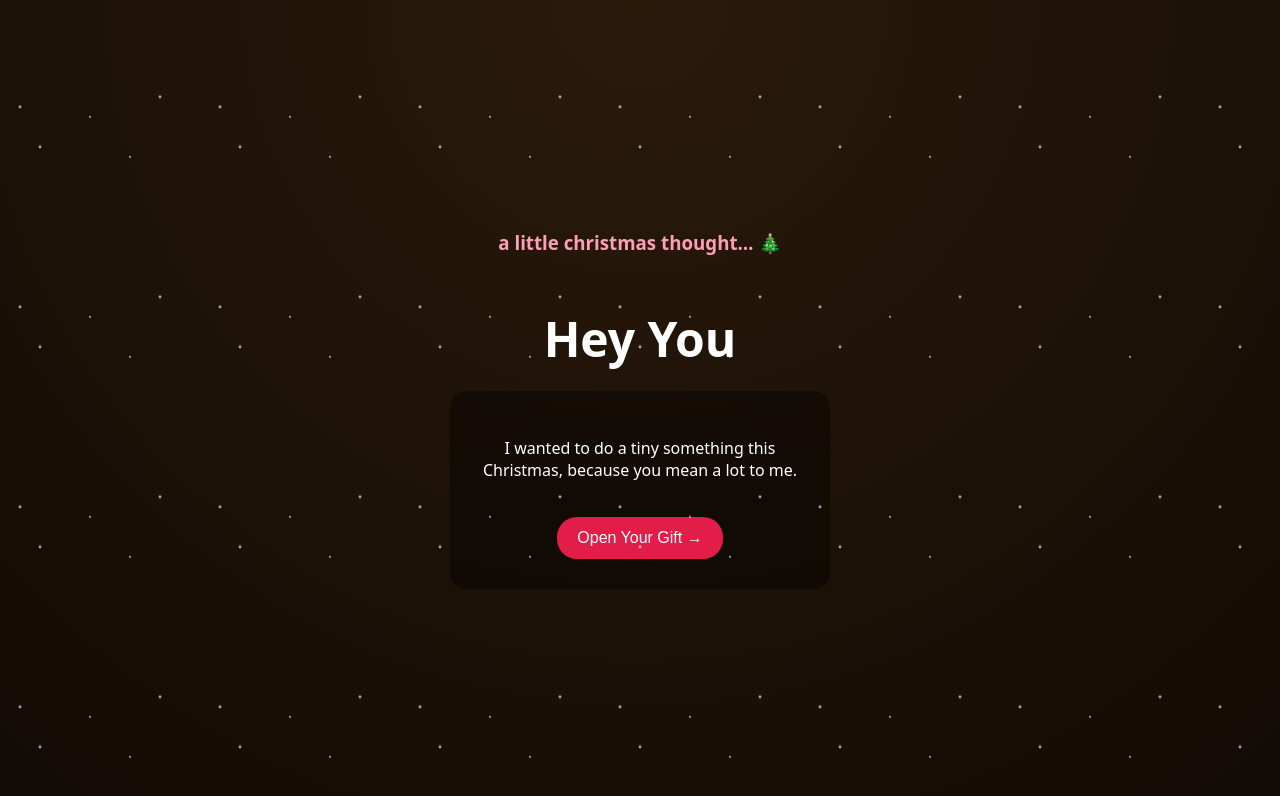
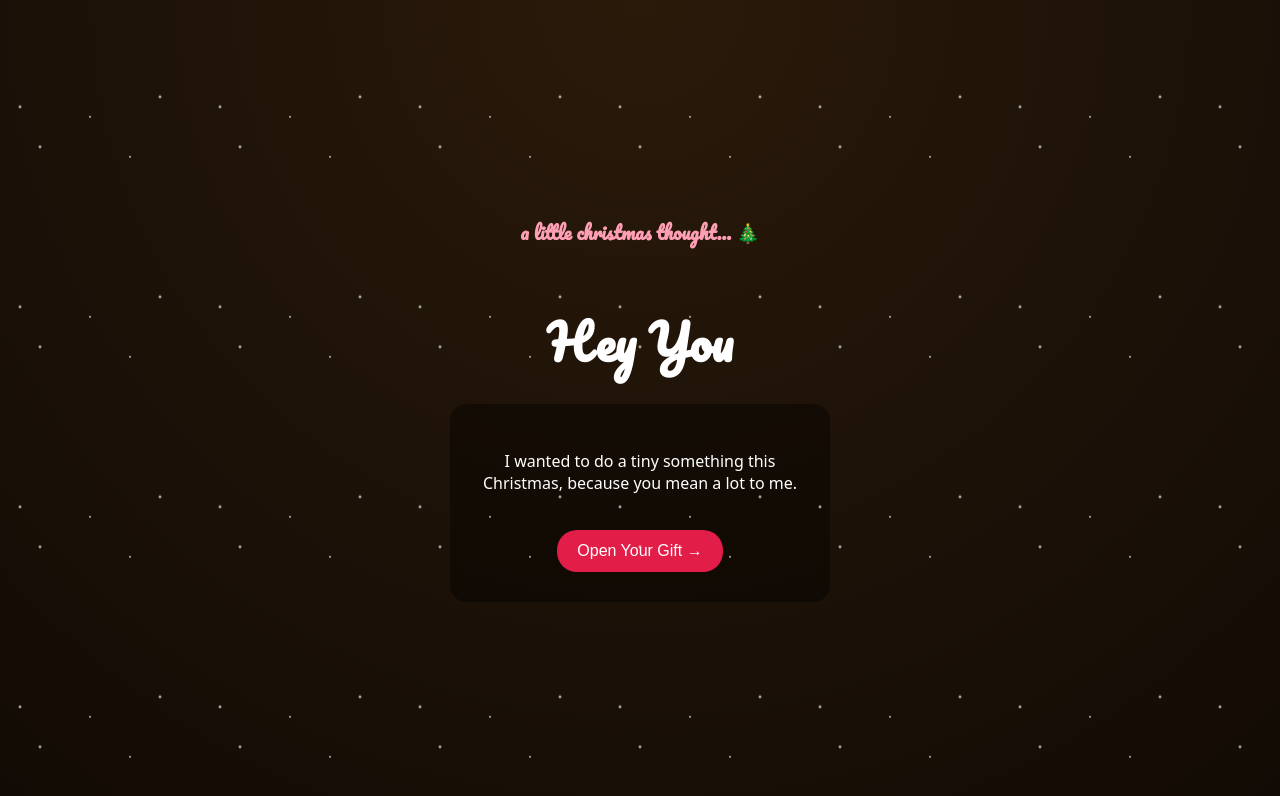
Before and after one commit to wifey143/christmas-gift, a Next.js app: page / in a window 1280 px wide. Shown: the top 796 px of the page. Built offline with nearby package versions, Linux system fonts and the light colour scheme.

Commit message:
Update globals.css

```diff
--- a/app/globals.css
+++ b/app/globals.css
@@ -1,3 +1,11 @@
+body {
+  font-family: var(--font-body);
+}
+
+/* Romantic titles */
+h1, h2, h3 {
+  font-family: var(--font-title);
+}
 body {
   margin: 0;
   padding: 0;
```
